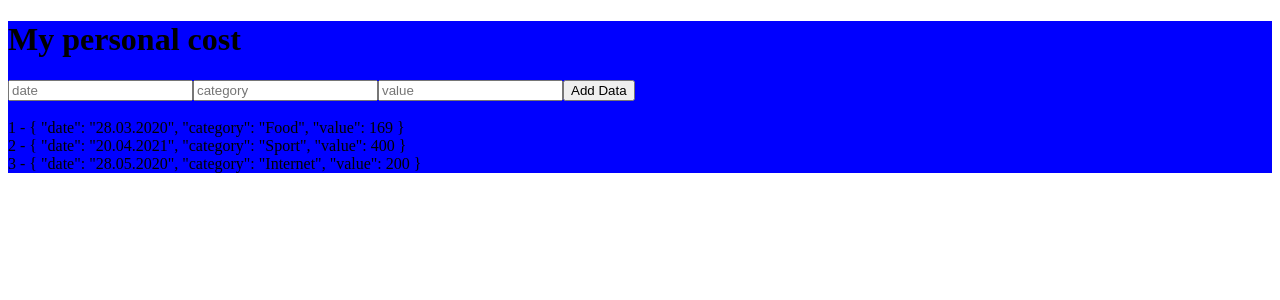
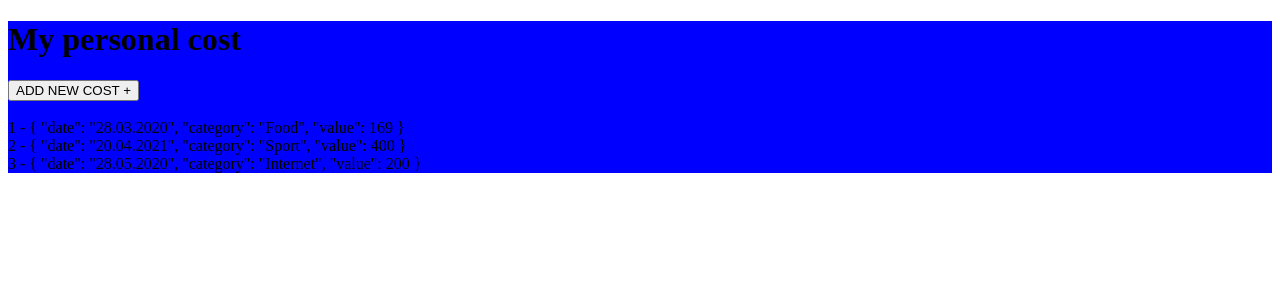
Before and after one commit to Veroniksa/personal_cost_v, a Vue app in the folder personal_cost/: page / in a window 1280 px wide. Shown: the top 300 px of the page. Built offline with nearby package versions, Linux system fonts and the light colour scheme.

Commit message:
show = !show

```diff
--- a/personal_cost/src/components/AddPayment.vue
+++ b/personal_cost/src/components/AddPayment.vue
@@ -1,11 +1,17 @@
 <template>
     <div>
+        <div>
+            <button @click="toggle">ADD NEW COST +</button>
+        </div>
+        <div v-show="show">
         <input v-model="date" placeholder="date"/>
         <input v-model="category" placeholder="category"/>
         <input v-model.number="value" type="number" placeholder="value"/>
         <button @click="onClick">
             Add Data
         </button>
+    </div>
+
     </div>
 </template>
 
@@ -16,10 +22,14 @@
       return {
           date: '',
           category: '',
-          value: null
+          value: null,
+          show: false
       }
   },
 methods: {
+    toggle () {
+        this.show = !this.show
+    },
         onClick(){
             const { category, value } = this
             const data = {
@@ -28,11 +38,11 @@
                 value
             }
             console.log('add', data)
-        //Вызов собятия, название собятия и аргументы
+            //Вызов события, название события и аргументы
             this.$emit('addNewPayment', data)
         }
     },
-  comuted: {
+    computed: {
         getCurrentDate() {
             const today = new Date()
             const d = today.getDate()
```
Lines whose indentation alone changed are shown as unchanged.
